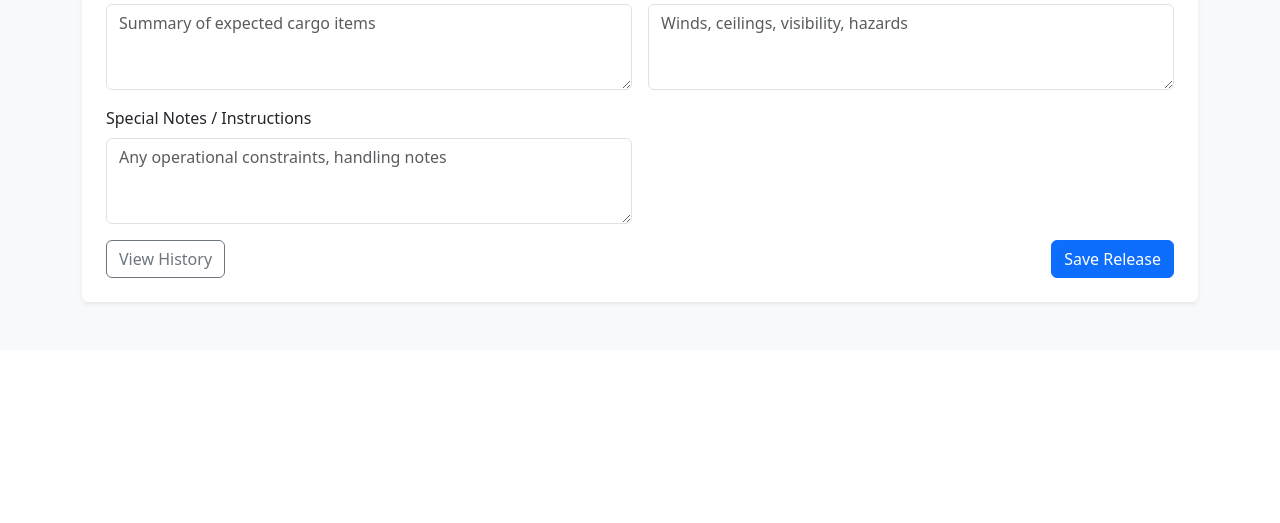
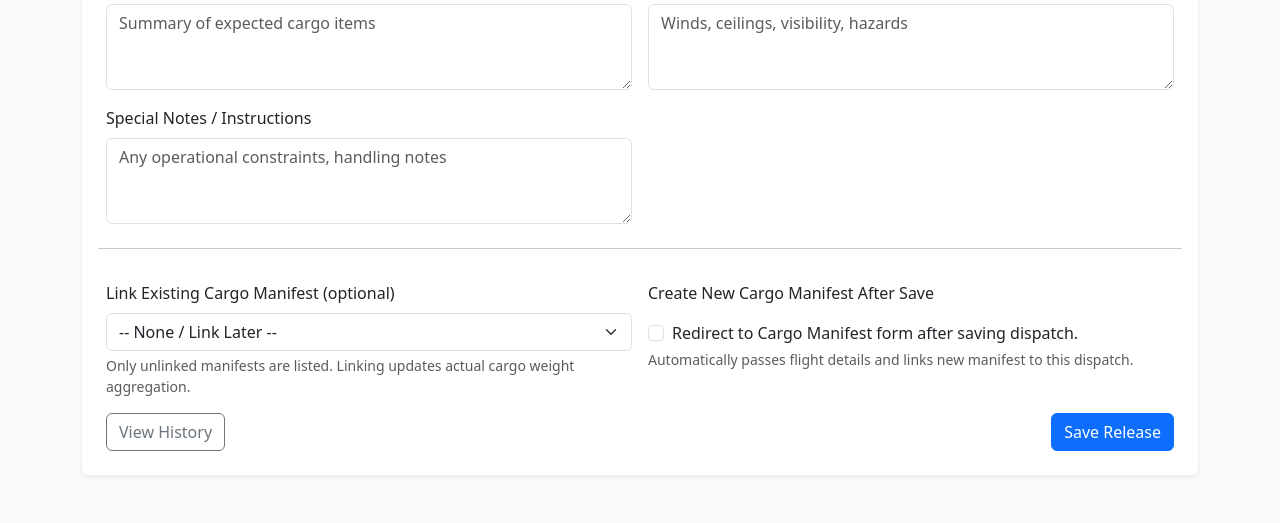
Before and after one commit to playajames760/va-company-app, a Flask app: page /dispatch in a window 1280 px wide. Shown: the part 1042-1565 px from the top of the page. Before the commit the page ends 1347 px from the top, so only its background shows below. Run offline with Flask 3, Linux system fonts and the light colour scheme.

Commit message:
Enhance dispatch form: add optional linking of existing cargo manifests and a checkbox to create a new manifest after saving

```diff
--- a/webapp/app.py
+++ b/webapp/app.py
@@ -245,7 +245,30 @@ def dispatch():
             return render_template('dispatch_form.html', defaults=defaults)
         db.session.add(dispatch_entry)
         db.session.commit()
-        return redirect(url_for('dispatch_history'))
+        # Optional link existing cargo manifest
+        cargo_manifest_id = request.form.get('cargo_manifest_id') or None
+        create_cargo_next = request.form.get('create_cargo_next') == 'on'
+        if cargo_manifest_id:
+            manifest = CargoManifest.query.get(cargo_manifest_id)
+            if manifest:
+                manifest.dispatch_release_id = dispatch_entry.id
+                db.session.commit()
+                # Recalculate actual cargo weight
+                weights = []
+                for m in dispatch_entry.cargo_manifests.all():
+                    try:
+                        weights.append(float(m.total_weight))
+                    except (TypeError, ValueError):
+                        pass
+                total = sum(weights)
+                if weights:
+                    dispatch_entry.actual_cargo_weight = str(int(total)) if float(total).is_integer() else f"{total:.1f}"
+                    db.session.commit()
+        if create_cargo_next:
+            return redirect(url_for('cargo', date=dispatch_entry.date, flight_id=dispatch_entry.flight_id,
+                                    aircraft=dispatch_entry.aircraft, departure=dispatch_entry.departure,
+                                    arrival=dispatch_entry.destination, dispatch_release_id=dispatch_entry.id))
+        return redirect(url_for('dispatch_detail', id=dispatch_entry.id))
     defaults = {
         'date': request.args.get('date', ''),
         'flight_id': request.args.get('flight_id', ''),
@@ -262,7 +285,8 @@ def dispatch():
         'weather_brief': request.args.get('weather_brief', ''),
         'special_notes': request.args.get('special_notes', '')
     }
-    return render_template('dispatch_form.html', defaults=defaults)
+    cargo_manifest_options = CargoManifest.query.filter_by(dispatch_release_id=None).order_by(CargoManifest.id.desc()).limit(25).all()
+    return render_template('dispatch_form.html', defaults=defaults, cargo_manifest_options=cargo_manifest_options)
 
 @app.route('/dispatch/<int:id>')
 def dispatch_detail(id):
@@ -310,6 +334,28 @@ def dispatch_edit(id):
             }
             return render_template('dispatch_form.html', defaults=defaults, edit_id=d.id)
         db.session.commit()
+        # Optional link existing cargo manifest on edit
+        cargo_manifest_id = request.form.get('cargo_manifest_id') or None
+        create_cargo_next = request.form.get('create_cargo_next') == 'on'
+        if cargo_manifest_id:
+            manifest = CargoManifest.query.get(cargo_manifest_id)
+            if manifest:
+                manifest.dispatch_release_id = d.id
+                db.session.commit()
+                weights = []
+                for m in d.cargo_manifests.all():
+                    try:
+                        weights.append(float(m.total_weight))
+                    except (TypeError, ValueError):
+                        pass
+                total = sum(weights)
+                if weights:
+                    d.actual_cargo_weight = str(int(total)) if float(total).is_integer() else f"{total:.1f}"
+                    db.session.commit()
+        if create_cargo_next:
+            return redirect(url_for('cargo', date=d.date, flight_id=d.flight_id,
+                                    aircraft=d.aircraft, departure=d.departure,
+                                    arrival=d.destination, dispatch_release_id=d.id))
         return redirect(url_for('dispatch_detail', id=d.id))
     defaults = {
         'date': d.date,
@@ -328,7 +374,8 @@ def dispatch_edit(id):
         'special_notes': d.special_notes,
         'actual_cargo_weight': d.actual_cargo_weight
     }
-    return render_template('dispatch_form.html', defaults=defaults, edit_id=d.id)
+    cargo_manifest_options = CargoManifest.query.filter_by(dispatch_release_id=None).order_by(CargoManifest.id.desc()).limit(25).all()
+    return render_template('dispatch_form.html', defaults=defaults, edit_id=d.id, cargo_manifest_options=cargo_manifest_options)
 
 
 @app.route('/dispatch/history')
--- a/webapp/templates/dispatch_form.html
+++ b/webapp/templates/dispatch_form.html
@@ -73,6 +73,25 @@
       <label class="form-label">Special Notes / Instructions</label>
       <textarea name="special_notes" rows="3" class="form-control" placeholder="Any operational constraints, handling notes">{{ defaults.special_notes }}</textarea>
     </div>
+    <hr class="mt-4" />
+    <div class="col-md-6">
+      <label class="form-label">Link Existing Cargo Manifest (optional)</label>
+      <select name="cargo_manifest_id" class="form-select">
+        <option value="">-- None / Link Later --</option>
+        {% for cm in cargo_manifest_options %}
+          <option value="{{ cm.id }}">#{{ cm.id }} {{ cm.date }} {{ cm.flight_id }} ({{ cm.total_weight }} lbs)</option>
+        {% endfor %}
+      </select>
+      <div class="form-text">Only unlinked manifests are listed. Linking updates actual cargo weight aggregation.</div>
+    </div>
+    <div class="col-md-6">
+      <label class="form-label">Create New Cargo Manifest After Save</label>
+      <div class="form-check mt-2">
+        <input class="form-check-input" type="checkbox" id="createCargoNext" name="create_cargo_next">
+        <label class="form-check-label" for="createCargoNext">Redirect to Cargo Manifest form after saving dispatch.</label>
+      </div>
+      <div class="form-text">Automatically passes flight details and links new manifest to this dispatch.</div>
+    </div>
     <div class="col-12 d-flex justify-content-between align-items-center mt-3">
       <a href="{{ url_for('dispatch_history') }}" class="btn btn-outline-secondary">View History</a>
       <button type="submit" class="btn btn-primary">{% if edit_id %}Update Release{% else %}Save Release{% endif %}</button>
```
Also changed, not shown: webapp/palm_route_air.db.
